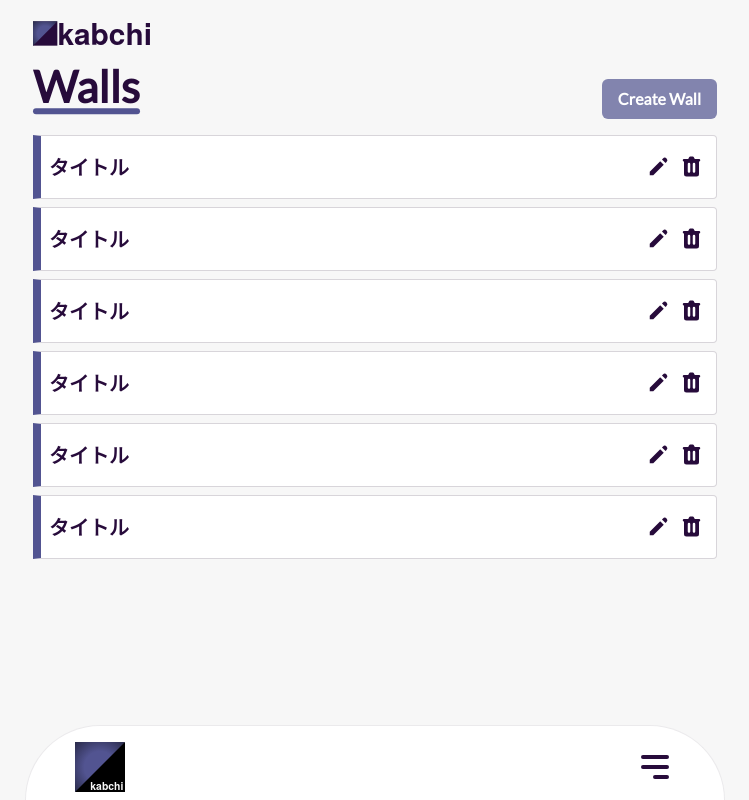
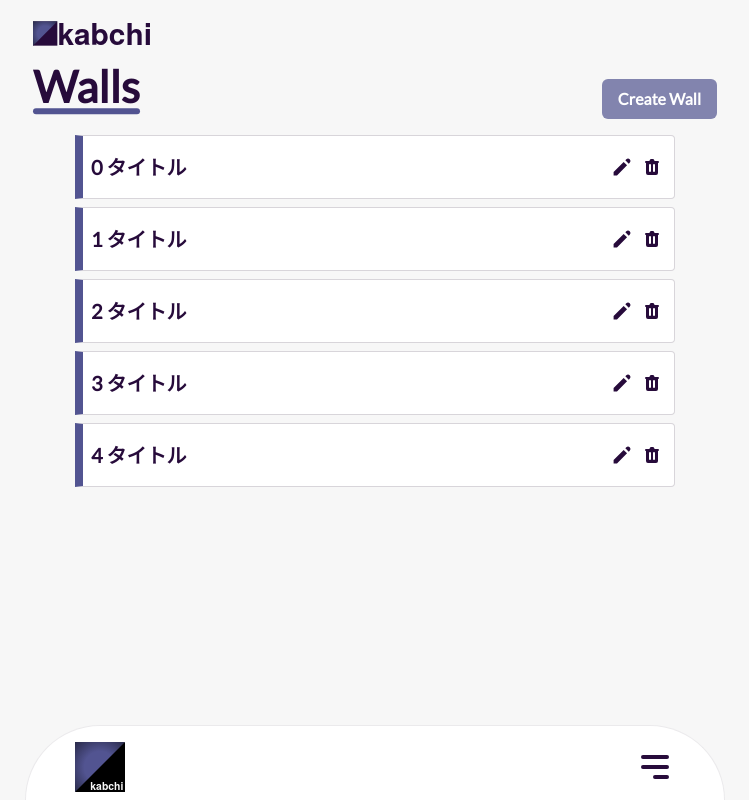
Before and after one commit to reactboy/kabchi, a Next.js app: page /dashboard in a window 1280 px wide. Shown: the whole page, without its empty margins (265-1014 px from the left). Built offline with nearby package versions, Linux system fonts and the light colour scheme.

Commit message:
edit modified dashboard page #4

```diff
--- a/src/pages/dashboard.tsx
+++ b/src/pages/dashboard.tsx
@@ -1,10 +1,11 @@
 import { NextPage } from 'next'
-import { Heading, Flex, Box, Stack, Text } from '@chakra-ui/react'
-import { TrashIcon, PencilIcon } from '@heroicons/react/solid'
+import { Heading, Flex, Box } from '@chakra-ui/react'
 
 import { Button } from 'components/common'
 import { AppLayout } from 'components/layout'
 import { WIDTH } from 'styles'
+
+import { WallList, stubWalls } from 'stacks/walls'
 
 const Dashboard: NextPage = () => {
   return (
@@ -22,55 +23,8 @@ const Dashboard: NextPage = () => {
         </Heading>
         <Button>Create Wall</Button>
       </Flex>
-      <Box maxX={WIDTH['content-base']} mt={4}>
-        <Stack>
-          {[null, null, null, null, null, null].map((_val, i) => {
-            return (
-              <Flex
-                key={i}
-                justify="space-between"
-                align="center"
-                bgColor="kbwhite"
-                border="1px solid"
-                borderColor="kbgray.400"
-                borderLeft="8px solid"
-                borderLeftColor="kbpurple.900"
-                borderRightRadius="4px"
-                minH={16}
-                pl={2}
-                pr={3}
-                transition="border-radius ease .4s"
-                cursor="pointer"
-                _hover={{
-                  borderRadius: '20px',
-                }}
-                onClick={() => alert('list item')}
-              >
-                <Text fontSize={20} fontWeight="bold">
-                  タイトル
-                </Text>
-                <Stack direction="row">
-                  <PencilIcon
-                    width="25px"
-                    height="25px"
-                    onClick={(e) => {
-                      e.stopPropagation()
-                      alert('pencil')
-                    }}
-                  />
-                  <TrashIcon
-                    width="25px"
-                    height="25px"
-                    onClick={(e) => {
-                      e.stopPropagation()
-                      alert('trash')
-                    }}
-                  />
-                </Stack>
-              </Flex>
-            )
-          })}
-        </Stack>
+      <Box maxW={WIDTH['content-base']} w="100%" mt={4} mx="auto">
+        <WallList walls={stubWalls} />
       </Box>
     </AppLayout>
   )
```
